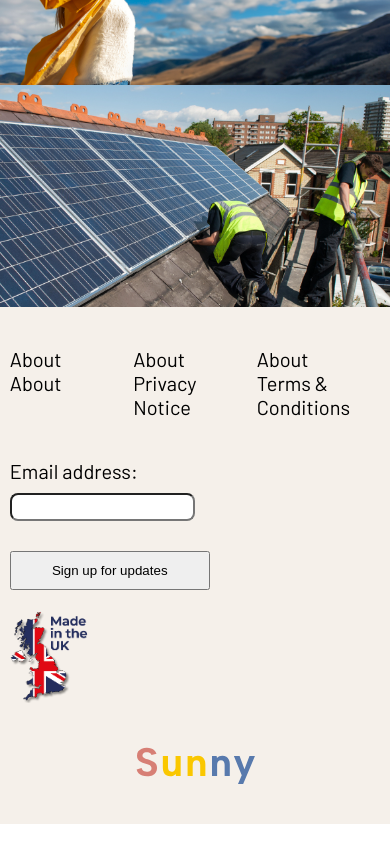
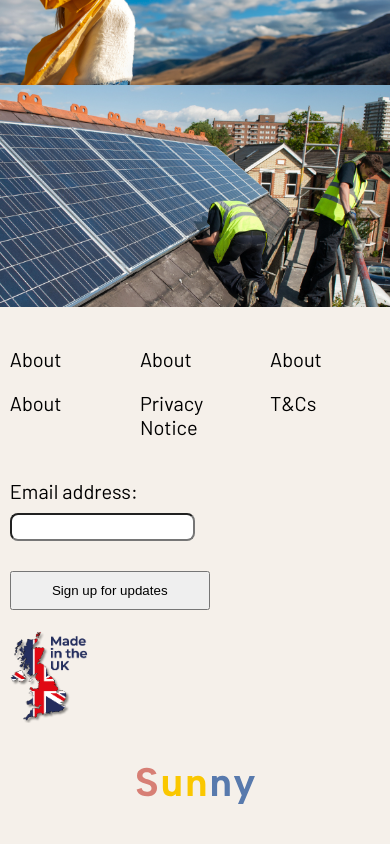
Before and after one commit to johndck/solarPotentialApplication, a React (Vite) app: page / in a window 390 px wide. Shown: the part 1092-1936 px from the top of the page. Built offline with nearby package versions, Linux system fonts and the light colour scheme.

Commit message:
minor fixes to the footer

```diff
--- a/src/components/footer.jsx
+++ b/src/components/footer.jsx
@@ -9,7 +9,7 @@ function Footer() {
             <div>About</div>
             <div>About</div>
             <div>Privacy Notice</div>
-            <div>Terms & Conditions</div>
+            <div>T&Cs</div>
           </div>
 
           <div className="contact-grid">
--- a/src/index.css
+++ b/src/index.css
@@ -386,6 +386,7 @@ h1 {
   .coreFooterGrid {
     grid-template-columns: 1fr 1fr 1fr;
     padding-bottom: 2rem;
+    gap: 1rem;
   }
 
   .contact-grid {
```
